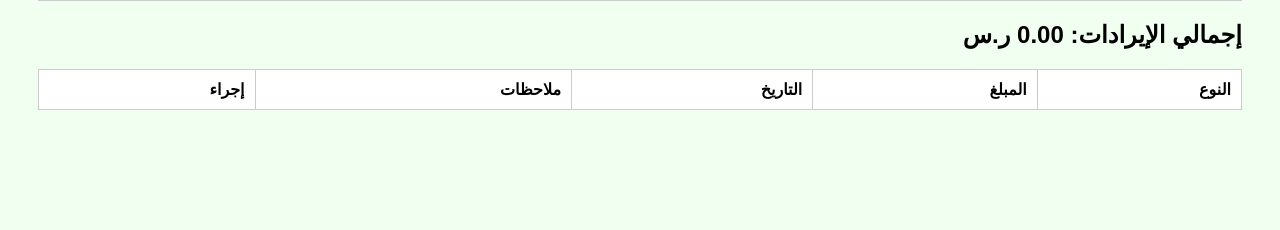
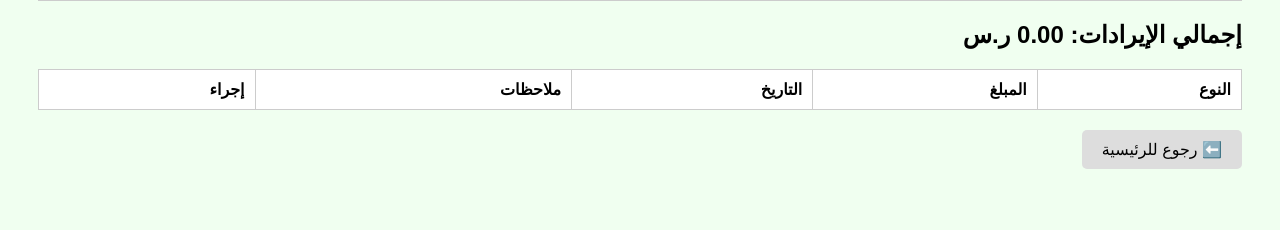
Before and after one commit to ahmed1415-46/marz3a-ahmed, a PHP site: page /income.php in a window 1280 px wide. Shown: the part 469-699 px from the top of the page. Run offline with PHP 8.4, Linux system fonts and the light colour scheme; the visitor is signed in with stand-in values (Sample User, id 1); lists and menus that the app fills with data are empty.

Commit message:
Update income.php

```diff
--- a/income.php
+++ b/income.php
@@ -90,5 +90,6 @@ $total = $db->query("SELECT SUM(amount) FROM income")->fetchColumn() ?: 0;
             </tr>
         <?php endforeach; ?>
     </table>
+    <a href="index.php" style="display:inline-block; margin-top:20px; background:#ddd; padding:10px 20px; text-decoration:none; color:black; border-radius:5px;">⬅️ رجوع للرئيسية</a>
 </body>
 </html>
```
